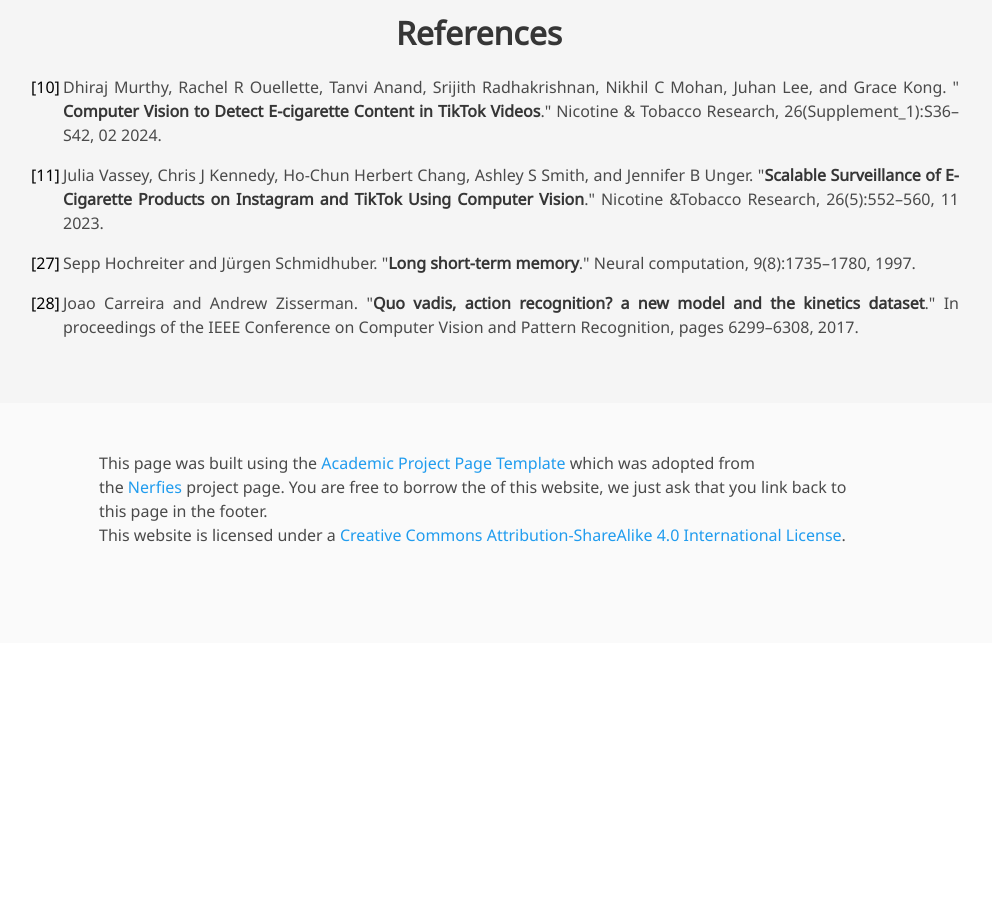
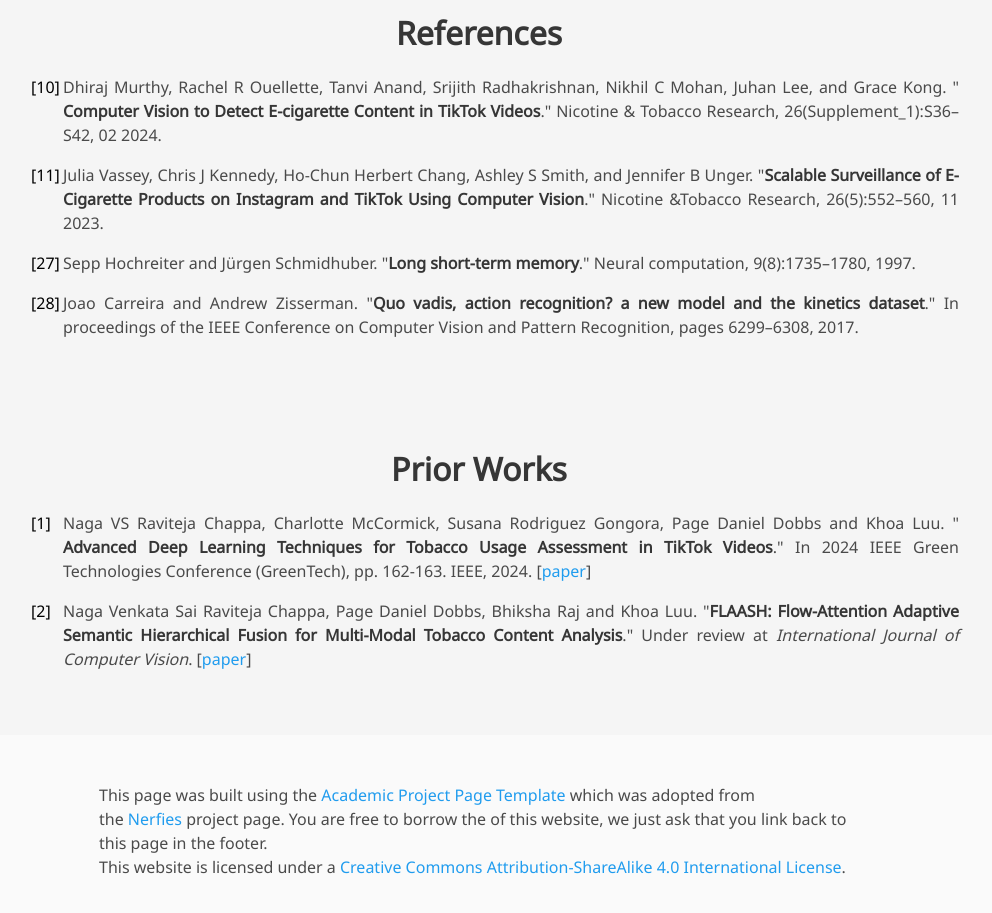
Before and after one commit to uark-cviu/uark-cviu.github.io, a plain HTML site: page projects/PHAD/index.html in a window 1280 px wide. Shown: the part 4457-5370 px from the top of the page, without its empty margins (161-1153 px from the left). Before the commit the page ends 5100 px from the top, so only its background shows below. Drawn offline with nearby package versions, Linux system fonts and the light colour scheme; some icons are missing; a web font is replaced by a local one.

Commit message:
prior_works_phad

```diff
--- a/projects/PHAD/index.html
+++ b/projects/PHAD/index.html
@@ -478,6 +478,31 @@
   </div>
 </section>
 
+<!-- Our Related Works Section -->
+<section class="section hero is-small" id="references">
+  <div class="container is-max-desktop">
+    <div class="columns is-centered">
+      <div class="column is-one">
+        <h2 class="title is-3 has-text-centered">Prior Works</h2>
+        <div class="content has-text-justified">
+          <ol>
+            <li data-custom-number="[1]">
+              Naga VS Raviteja Chappa, Charlotte McCormick, Susana Rodriguez Gongora, Page Daniel Dobbs and Khoa Luu.
+              "<strong> Advanced Deep Learning Techniques for Tobacco Usage Assessment in TikTok Videos</strong>."
+              In 2024 IEEE Green Technologies Conference (GreenTech), pp. 162-163. IEEE, 2024. [<a href="https://ieeexplore.ieee.org/iel7/10520247/10520356/10520426.pdf">paper</a>]
+            </li>
+            <li data-custom-number="[2]">
+              Naga Venkata Sai Raviteja Chappa, Page Daniel Dobbs, Bhiksha Raj and Khoa Luu.
+              "<strong>FLAASH: Flow-Attention Adaptive Semantic Hierarchical Fusion for Multi-Modal Tobacco Content Analysis</strong>."
+              Under review at <i> International Journal of Computer Vision</i>. [<a href="https://doi.org/10.36227/techrxiv.172296821.18796721/v2">paper</a>]
+            </li>
+          </ol>
+        </div>
+      </div>
+    </div>
+  </div>
+</section>
+
 <!-- End of experimental results -->
 <!--BibTex citation -->
   <!-- <section class="section" id="BibTeX">
```
